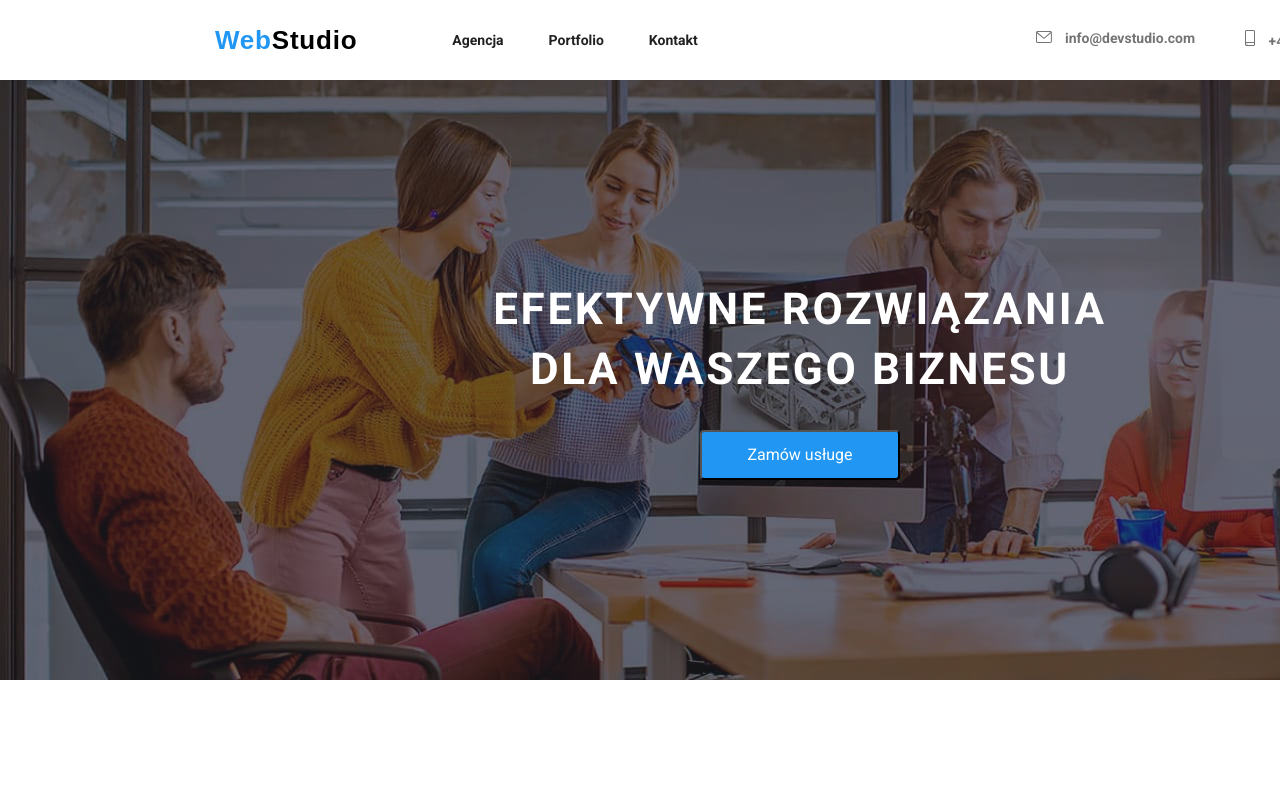
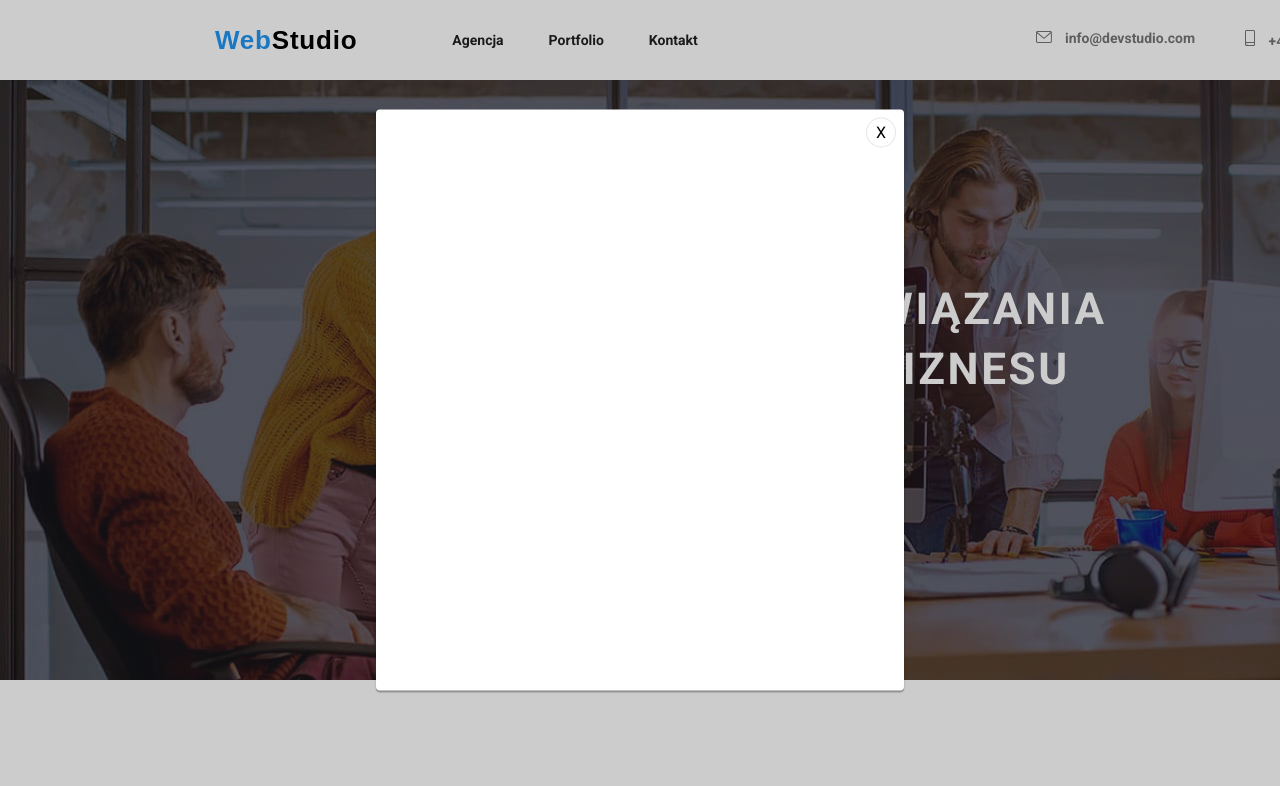
Before and after one commit to dmjs23/goit-markup-hw-05, a plain HTML site: page index.html in a window 1280 px wide. Shown: the top 786 px of the page. Drawn offline with Linux system fonts and the light colour scheme; files that its build step writes are made by us from their sources.

Commit message:
Update index.html

```diff
--- a/index.html
+++ b/index.html
@@ -432,5 +432,13 @@
         </ul>
       </div>
     </footer>
+
+    <div class="backdrop " data-modal>
+      <div class="modal">
+        <button type="button" class="close-btn" data-modal-close>X</button>
+      </div>
+    </div>
+
+    <script src="./js/modal.js"></script>
   </body>
 </html>
```
